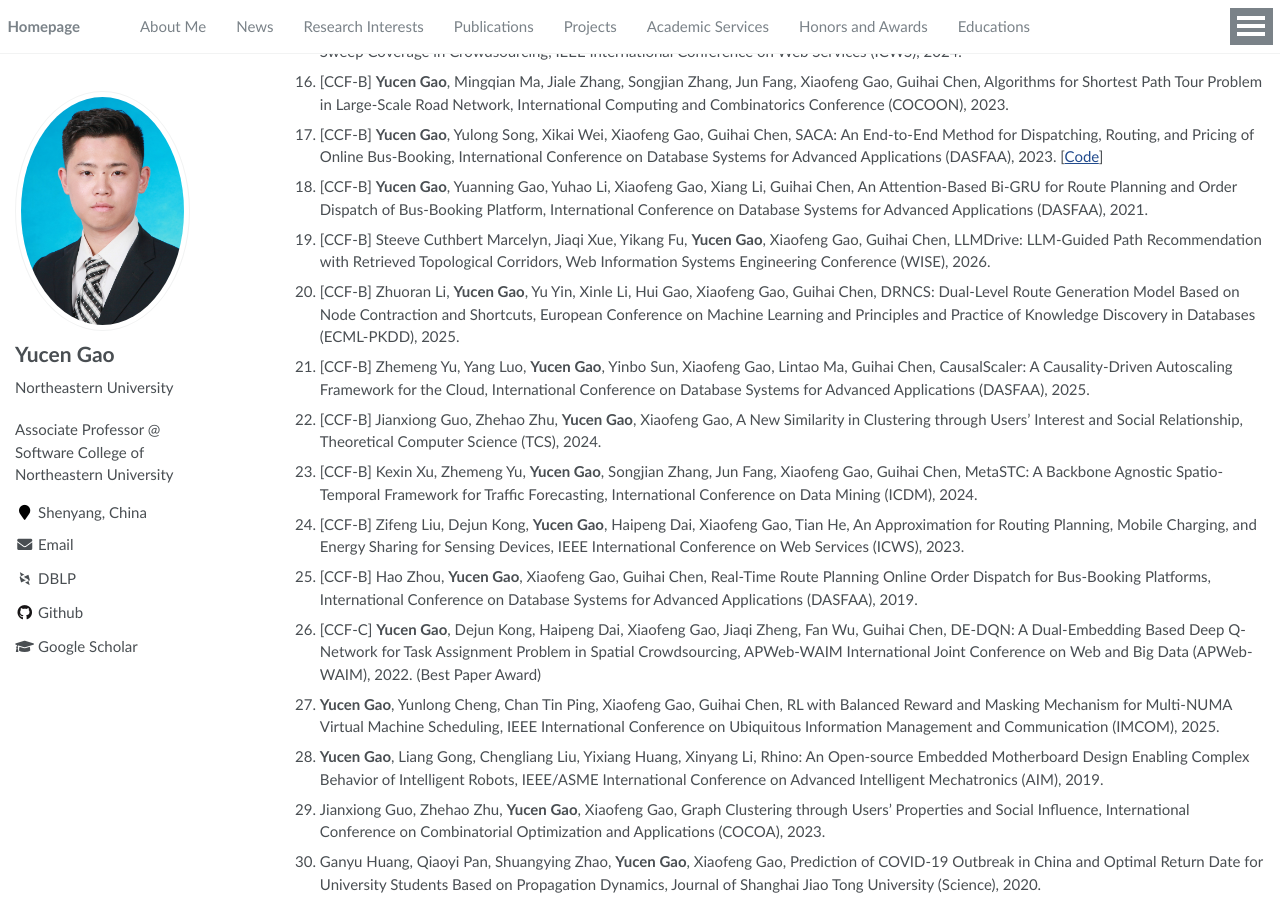
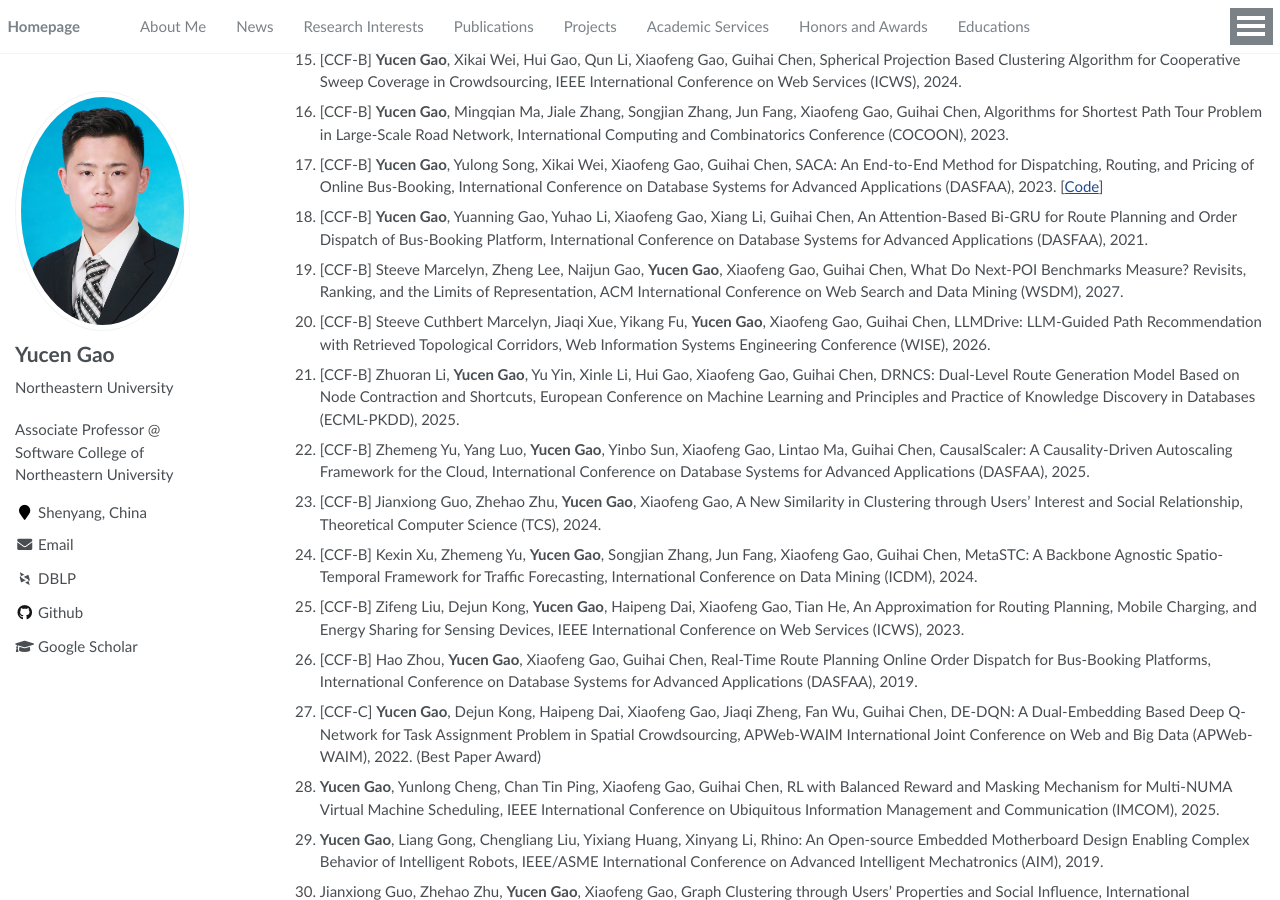
Before and after one commit to GaoYucen/GaoYucen.github.io, a Jekyll site: the page built from _pages/about.md, in a window 1280 px wide and 900 px high, scrolled down 1565 px. Built offline with Jekyll 4.4.1, drawn with Linux system fonts in a browser that asks for light colours; some web fonts are replaced; some of the changed text lies outside the part shown.

Commit message:
Add WSDM 2027 paper

```diff
--- a/_pages/about.md
+++ b/_pages/about.md
@@ -28,6 +28,7 @@ I am currently an Associate Professor in the School of Software at Northeastern
 <span class='anchor' id='news'></span>
 # 🔥 News
 
+- [2026.11] One paper on POI recommendation was accepted by **WSDM 2027** (Supervised the student first author).
 - [2026.09] One paper on decentralized multi-goal multi-agent pathfinding was accepted by **NeurIPS 2026** (Corresponding Author).
 - [2026.08] One paper on pension actuarial analysis using large language models was accepted by **ICDM 2026** (Corresponding Author).
 - [2026.08] One paper on path planning using large language models was accepted by **WISE 2026** (Supervised the student first author).
@@ -66,22 +67,23 @@ Data Engineering, Network Optimization
 16. [CCF-B] **Yucen Gao**, Mingqian Ma, Jiale Zhang, Songjian Zhang, Jun Fang, Xiaofeng Gao, Guihai Chen, Algorithms for Shortest Path Tour Problem in Large-Scale Road Network, International Computing and Combinatorics Conference (COCOON), 2023.
 17. [CCF-B] **Yucen Gao**, Yulong Song, Xikai Wei, Xiaofeng Gao, Guihai Chen, SACA: An End-to-End Method for Dispatching, Routing, and Pricing of Online Bus-Booking, International Conference on Database Systems for Advanced Applications (DASFAA), 2023. [[Code](https://github.com/GaoYucen/SACA)]
 18. [CCF-B] **Yucen Gao**, Yuanning Gao, Yuhao Li, Xiaofeng Gao, Xiang Li, Guihai Chen, An Attention-Based Bi-GRU for Route Planning and Order Dispatch of Bus-Booking Platform, International Conference on Database Systems for Advanced Applications (DASFAA), 2021.
-<!--B合作6-->
-19. [CCF-B] Steeve Cuthbert Marcelyn, Jiaqi Xue, Yikang Fu, **Yucen Gao**, Xiaofeng Gao, Guihai Chen, LLMDrive: LLM-Guided Path Recommendation with Retrieved Topological Corridors, Web Information Systems Engineering Conference (WISE), 2026.
-20. [CCF-B] Zhuoran Li, **Yucen Gao**, Yu Yin, Xinle Li, Hui Gao, Xiaofeng Gao, Guihai Chen, DRNCS: Dual-Level Route Generation Model Based on Node Contraction and Shortcuts, European Conference on Machine Learning and Principles and Practice of Knowledge Discovery in Databases (ECML-PKDD), 2025.
-21. [CCF-B] Zhemeng Yu, Yang Luo, **Yucen Gao**, Yinbo Sun, Xiaofeng Gao, Lintao Ma, Guihai Chen, CausalScaler: A Causality-Driven Autoscaling Framework for the Cloud, International Conference on Database Systems for Advanced Applications (DASFAA), 2025.
-22. [CCF-B] Jianxiong Guo, Zhehao Zhu, **Yucen Gao**, Xiaofeng Gao, A New Similarity in Clustering through Users' Interest and Social Relationship, Theoretical Computer Science (TCS), 2024.
-23. [CCF-B] Kexin Xu, Zhemeng Yu, **Yucen Gao**, Songjian Zhang, Jun Fang, Xiaofeng Gao, Guihai Chen, MetaSTC: A Backbone Agnostic Spatio-Temporal Framework for Traffic Forecasting, International Conference on Data Mining (ICDM), 2024.
-24. [CCF-B] Zifeng Liu, Dejun Kong, **Yucen Gao**, Haipeng Dai, Xiaofeng Gao, Tian He, An Approximation for Routing Planning, Mobile Charging, and Energy Sharing for Sensing Devices, IEEE International Conference on Web Services (ICWS), 2023.
-25. [CCF-B] Hao Zhou, **Yucen Gao**, Xiaofeng Gao, Guihai Chen, Real-Time Route Planning Online Order Dispatch for Bus-Booking Platforms, International Conference on Database Systems for Advanced Applications (DASFAA), 2019.
+<!--B合作8-->
+19. [CCF-B] Steeve Marcelyn, Zheng Lee, Naijun Gao, **Yucen Gao**, Xiaofeng Gao, Guihai Chen, What Do Next-POI Benchmarks Measure? Revisits, Ranking, and the Limits of Representation, ACM International Conference on Web Search and Data Mining (WSDM), 2027.
+20. [CCF-B] Steeve Cuthbert Marcelyn, Jiaqi Xue, Yikang Fu, **Yucen Gao**, Xiaofeng Gao, Guihai Chen, LLMDrive: LLM-Guided Path Recommendation with Retrieved Topological Corridors, Web Information Systems Engineering Conference (WISE), 2026.
+21. [CCF-B] Zhuoran Li, **Yucen Gao**, Yu Yin, Xinle Li, Hui Gao, Xiaofeng Gao, Guihai Chen, DRNCS: Dual-Level Route Generation Model Based on Node Contraction and Shortcuts, European Conference on Machine Learning and Principles and Practice of Knowledge Discovery in Databases (ECML-PKDD), 2025.
+22. [CCF-B] Zhemeng Yu, Yang Luo, **Yucen Gao**, Yinbo Sun, Xiaofeng Gao, Lintao Ma, Guihai Chen, CausalScaler: A Causality-Driven Autoscaling Framework for the Cloud, International Conference on Database Systems for Advanced Applications (DASFAA), 2025.
+23. [CCF-B] Jianxiong Guo, Zhehao Zhu, **Yucen Gao**, Xiaofeng Gao, A New Similarity in Clustering through Users' Interest and Social Relationship, Theoretical Computer Science (TCS), 2024.
+24. [CCF-B] Kexin Xu, Zhemeng Yu, **Yucen Gao**, Songjian Zhang, Jun Fang, Xiaofeng Gao, Guihai Chen, MetaSTC: A Backbone Agnostic Spatio-Temporal Framework for Traffic Forecasting, International Conference on Data Mining (ICDM), 2024.
+25. [CCF-B] Zifeng Liu, Dejun Kong, **Yucen Gao**, Haipeng Dai, Xiaofeng Gao, Tian He, An Approximation for Routing Planning, Mobile Charging, and Energy Sharing for Sensing Devices, IEEE International Conference on Web Services (ICWS), 2023.
+26. [CCF-B] Hao Zhou, **Yucen Gao**, Xiaofeng Gao, Guihai Chen, Real-Time Route Planning Online Order Dispatch for Bus-Booking Platforms, International Conference on Database Systems for Advanced Applications (DASFAA), 2019.
 <!--C以下一作3-->
-26. [CCF-C] **Yucen Gao**, Dejun Kong, Haipeng Dai, Xiaofeng Gao, Jiaqi Zheng, Fan Wu, Guihai Chen, DE-DQN: A Dual-Embedding Based Deep Q-Network for Task Assignment Problem in Spatial Crowdsourcing, APWeb-WAIM International Joint Conference on Web and Big Data (APWeb-WAIM), 2022. (Best Paper Award)
-27. **Yucen Gao**, Yunlong Cheng, Chan Tin Ping, Xiaofeng Gao, Guihai Chen, RL with Balanced Reward and Masking Mechanism for Multi-NUMA Virtual Machine Scheduling, IEEE International Conference on Ubiquitous Information Management and Communication (IMCOM), 2025.
-28. **Yucen Gao**, Liang Gong, Chengliang Liu, Yixiang Huang, Xinyang Li, Rhino: An Open-source Embedded Motherboard Design Enabling Complex Behavior of Intelligent Robots, IEEE/ASME International Conference on Advanced Intelligent Mechatronics (AIM), 2019.
+27. [CCF-C] **Yucen Gao**, Dejun Kong, Haipeng Dai, Xiaofeng Gao, Jiaqi Zheng, Fan Wu, Guihai Chen, DE-DQN: A Dual-Embedding Based Deep Q-Network for Task Assignment Problem in Spatial Crowdsourcing, APWeb-WAIM International Joint Conference on Web and Big Data (APWeb-WAIM), 2022. (Best Paper Award)
+28. **Yucen Gao**, Yunlong Cheng, Chan Tin Ping, Xiaofeng Gao, Guihai Chen, RL with Balanced Reward and Masking Mechanism for Multi-NUMA Virtual Machine Scheduling, IEEE International Conference on Ubiquitous Information Management and Communication (IMCOM), 2025.
+29. **Yucen Gao**, Liang Gong, Chengliang Liu, Yixiang Huang, Xinyang Li, Rhino: An Open-source Embedded Motherboard Design Enabling Complex Behavior of Intelligent Robots, IEEE/ASME International Conference on Advanced Intelligent Mechatronics (AIM), 2019.
 <!--C以下合作3-->
-29. Jianxiong Guo, Zhehao Zhu, **Yucen Gao**, Xiaofeng Gao, Graph Clustering through Users' Properties and Social Influence, International Conference on Combinatorial Optimization and Applications (COCOA), 2023.
-30. Ganyu Huang, Qiaoyi Pan, Shuangying Zhao, **Yucen Gao**, Xiaofeng Gao, Prediction of COVID-19 Outbreak in China and Optimal Return Date for University Students Based on Propagation Dynamics, Journal of Shanghai Jiao Tong University (Science), 2020.
-31. Sijia Li, Kun Song, Boran Yang, **Yucen Gao**, Xiaofeng Gao, Preliminary Assessment of the COVID-19 Outbreak Using 3-Staged Model e-ISHR, Journal of Shanghai Jiao Tong University (Science), 2020.
+30. Jianxiong Guo, Zhehao Zhu, **Yucen Gao**, Xiaofeng Gao, Graph Clustering through Users' Properties and Social Influence, International Conference on Combinatorial Optimization and Applications (COCOA), 2023.
+31. Ganyu Huang, Qiaoyi Pan, Shuangying Zhao, **Yucen Gao**, Xiaofeng Gao, Prediction of COVID-19 Outbreak in China and Optimal Return Date for University Students Based on Propagation Dynamics, Journal of Shanghai Jiao Tong University (Science), 2020.
+32. Sijia Li, Kun Song, Boran Yang, **Yucen Gao**, Xiaofeng Gao, Preliminary Assessment of the COVID-19 Outbreak Using 3-Staged Model e-ISHR, Journal of Shanghai Jiao Tong University (Science), 2020.
 
 <span class='anchor' id='research-software'></span>
 # 💻 Open-Source Code
```
Also changed, not shown: _pages/about-zh.md (+16 -14 lines).
